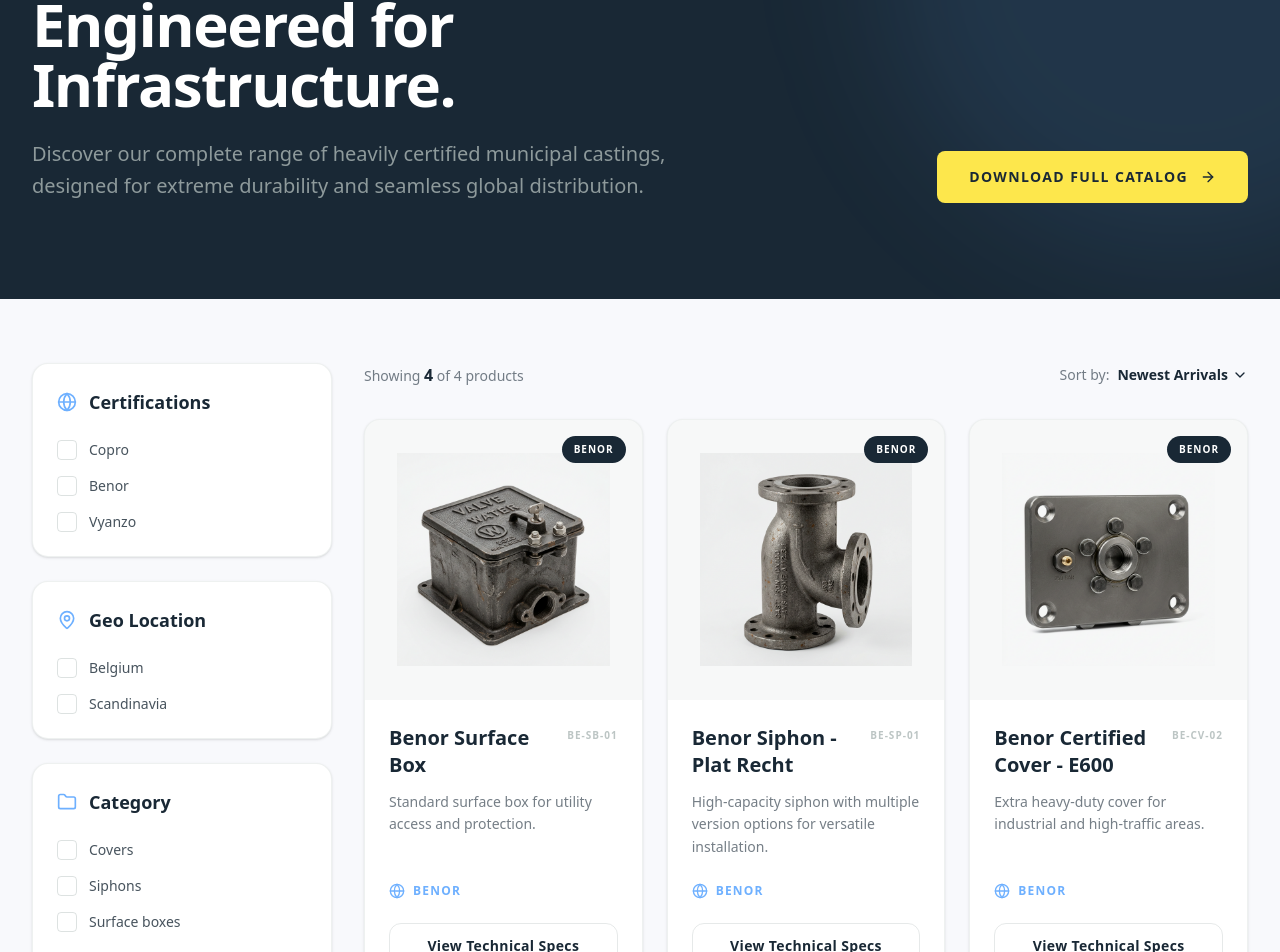
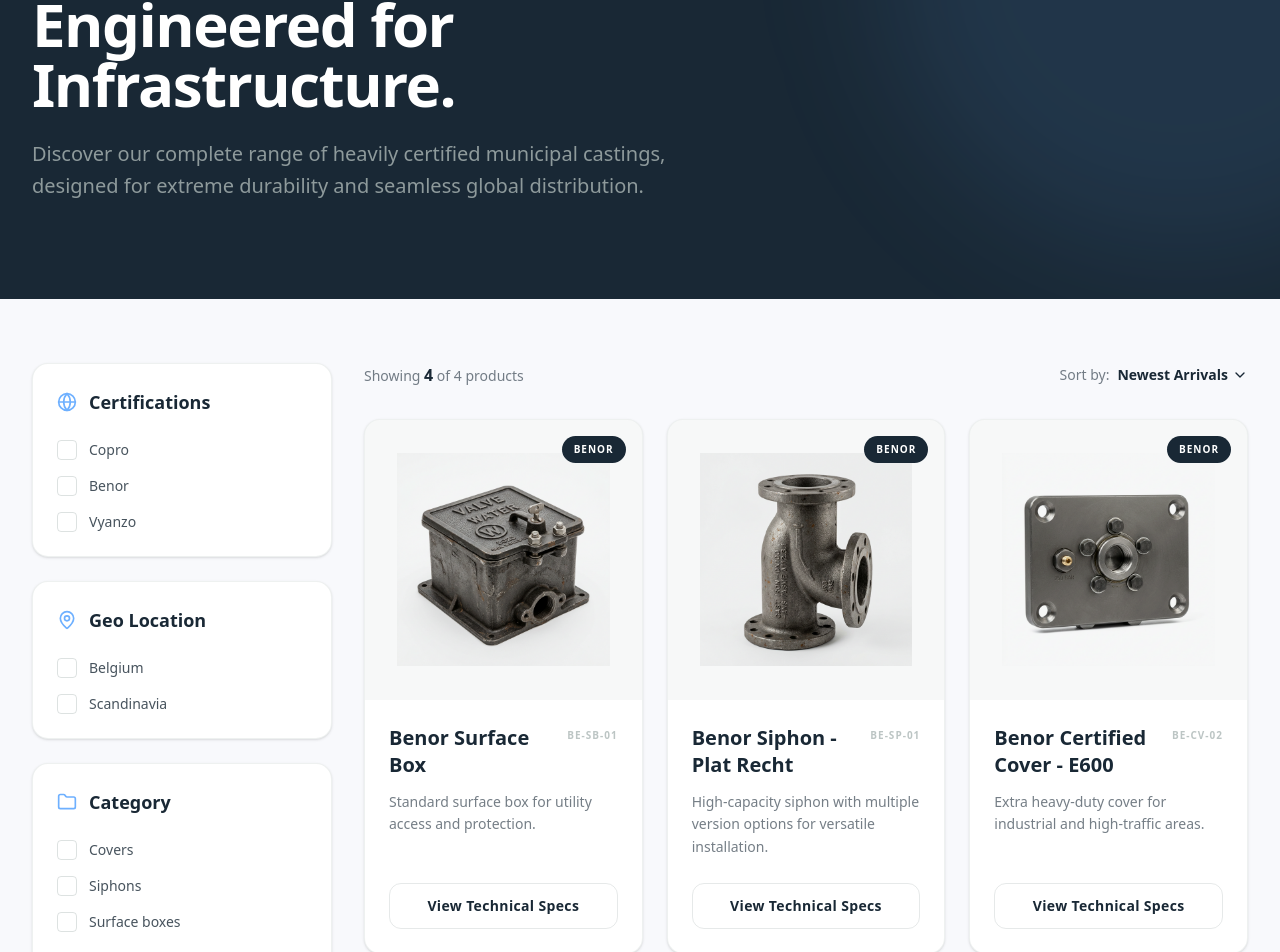
Before and after one commit to Vishesh-gandhineru/vyanzo-site-ai, a Next.js app: page /products in a window 1280 px wide. Shown: the part 256-1208 px from the top of the page. Built offline with nearby package versions, Linux system fonts and the light colour scheme.

Commit message:
feat: Introduce ProductsHero, ProductGrid with filtering and sorting, and MegaMenu components.

```diff
--- a/src/components/MegaMenu.tsx
+++ b/src/components/MegaMenu.tsx
@@ -83,7 +83,7 @@
                     { title: "Products", href: "/products" },
                     { title: "Services", href: "/services" },
                     { title: "About Us", href: "/about" },
-                    { title: "Contact", href: "/contact" },
+                    { title: "Contact Us", href: "/contact" },
                   ].map((item) => (
                     <Link key={item.title} href={item.href as any}>
                       <motion.div
--- a/src/components/products/ProductGrid.tsx
+++ b/src/components/products/ProductGrid.tsx
@@ -255,14 +255,6 @@
                               {product.description}
                           </p>
 
-                          <div className="flex items-center gap-2 text-brand-primary font-sans font-bold text-xs tracking-widest uppercase mb-6">
-                              {product.isBenor && (
-                                <>
-                                  <Globe className="w-4 h-4" />
-                                  Benor
-                                </>
-                              )}
-                          </div>
 
                           <button className="w-full py-3 px-4 border border-brand-ash/30 rounded-xl text-bg-dark font-sans font-bold text-sm tracking-wide group-hover:border-brand-primary group-hover:bg-brand-primary/5 transition-colors">
                               View Technical Specs
--- a/src/components/products/ProductsHero.tsx
+++ b/src/components/products/ProductsHero.tsx
@@ -21,12 +21,7 @@
                 </p>
             </div>
 
-            <div className="shrink-0">
-               <button className="bg-brand-accent hover:opacity-90 transition-opacity text-bg-dark font-sans font-bold text-sm tracking-widest uppercase py-4 px-8 flex items-center gap-3 rounded-lg group">
-                 Download Full Catalog
-                 <ArrowRight className="w-4 h-4 group-hover:translate-x-1 transition-transform" />
-               </button>
-            </div>
+
         </div>
       </div>
     </section>
```
